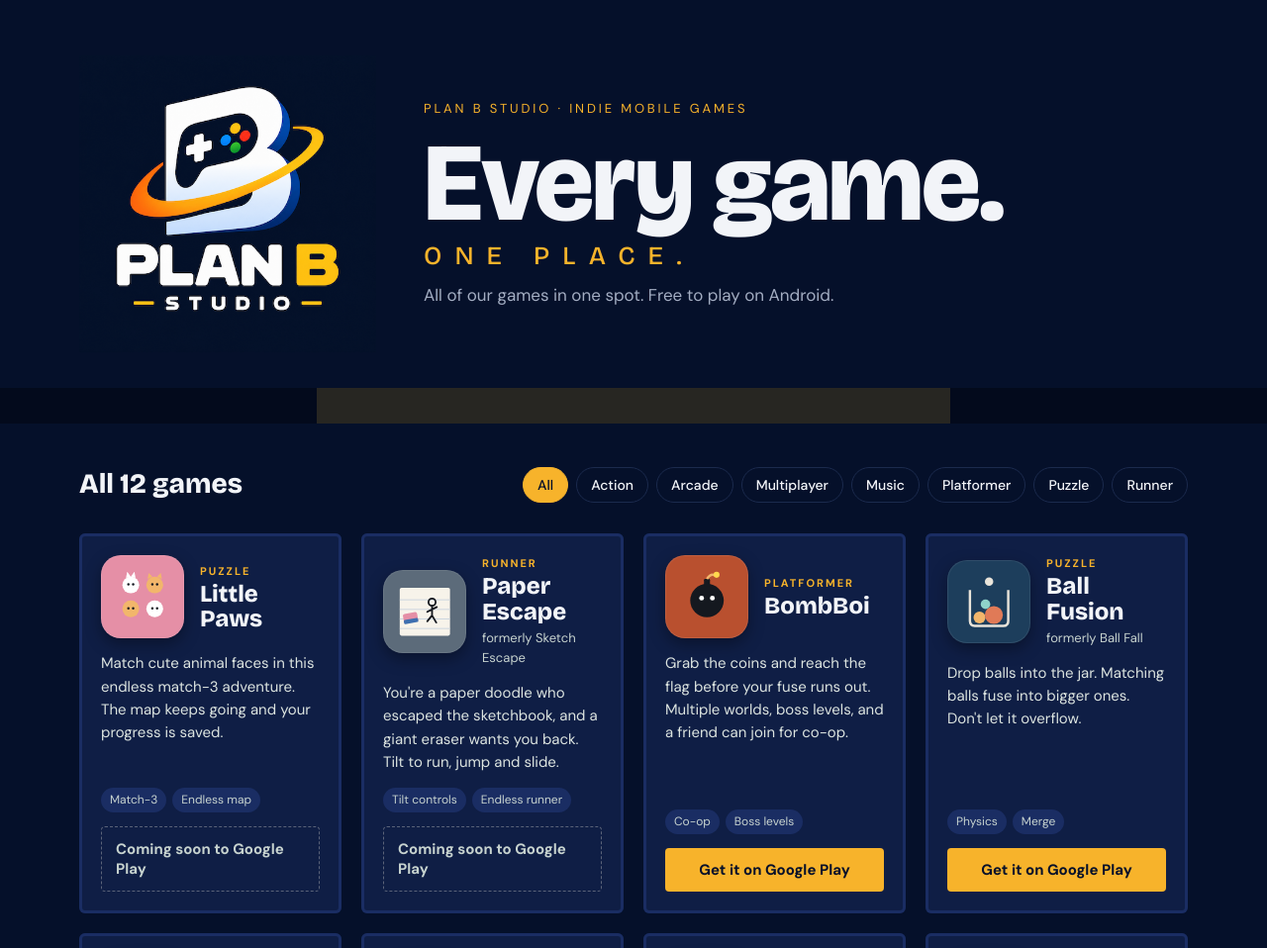
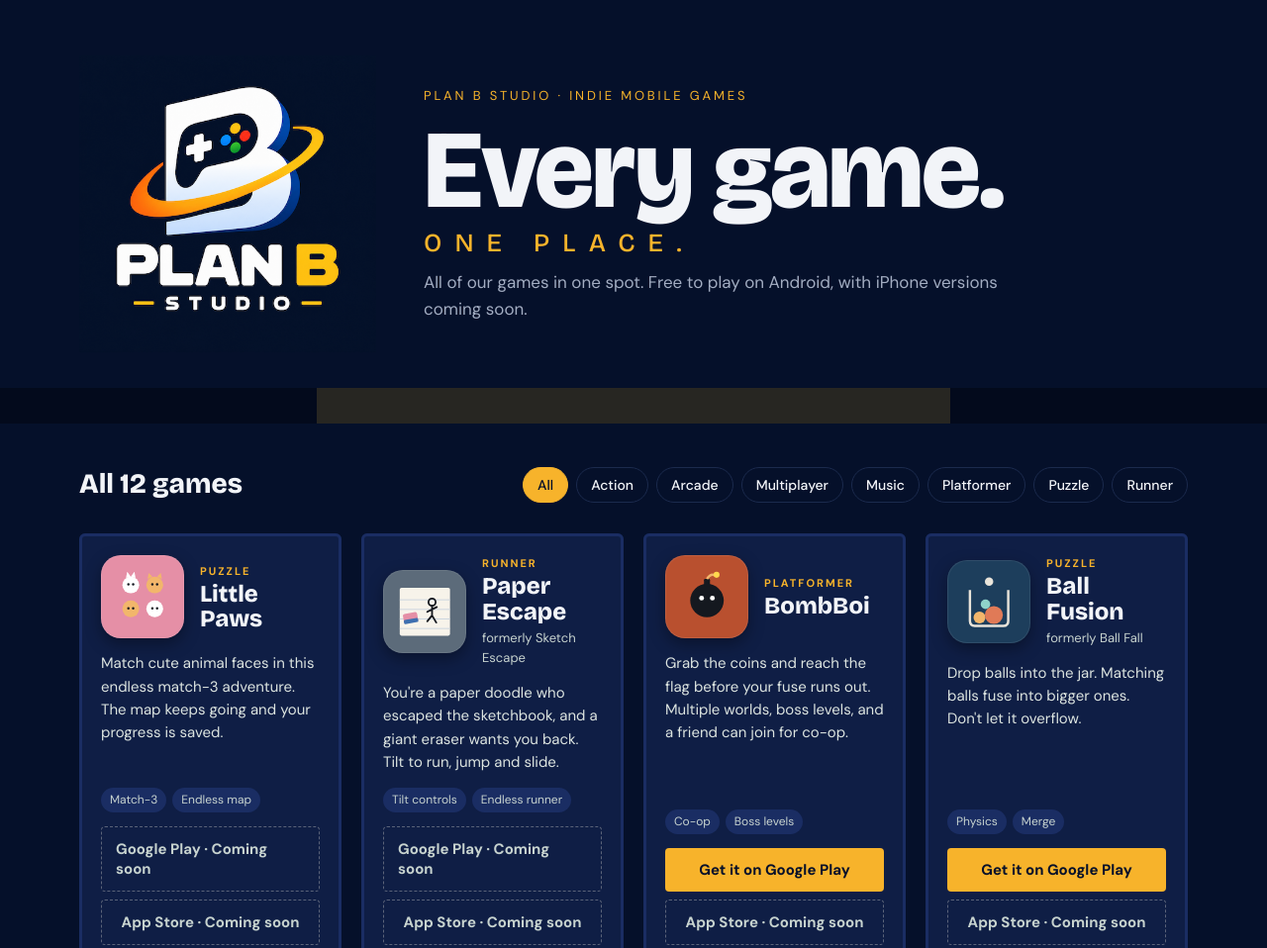
Before and after one commit to planbstudio-games/planbstudio-games.github.io, a plain HTML site: page index.html in a window 1280 px wide. Shown: the top 958 px of the page at 99% size. Drawn offline with nearby package versions, Linux system fonts and the light colour scheme.

Commit message:
Update index.html

```diff
--- a/index.html
+++ b/index.html
@@ -60,6 +60,7 @@ main{padding-block:40px 64px}
 .card p{margin:0;color:#DCE4E0;font-size:15px}
 .tags{display:flex;flex-wrap:wrap;gap:6px;margin-top:auto}
 .t{font-size:12px;padding:3px 9px;border-radius:999px;background:var(--door-deep);color:#C7D3CF}
+.btns{display:flex;flex-direction:column;gap:8px}
 .btn{display:flex;justify-content:center;align-items:center;font:700 15px var(--body);padding:12px 14px;border-radius:4px;text-decoration:none;min-height:44px}
 .btn.live{background:var(--brass);color:var(--hallway)}
 .btn.live:hover{background:var(--lamp)}
@@ -92,7 +93,7 @@ footer a{color:var(--brass)}
     <div class="brand">
       <div class="eyebrow">Plan B Studio · Indie mobile games</div>
       <h1>Every game.<small>One place.</small></h1>
-      <p>All of our games in one spot. Free to play on Android.</p>
+      <p>All of our games in one spot. Free to play on Android, with iPhone versions coming soon.</p>
     </div>
   </div>
 </section>
@@ -129,6 +130,7 @@ footer a{color:var(--brass)}
     <h3>Your ad choices</h3>
     <ul>
       <li><strong>Personalized ads:</strong> On Android, open Settings › Google › Ads (or Settings › Privacy › Ads) to delete or reset your advertising ID. Once deleted, apps can't use it for personalized ads.</li>
+      <li><strong>On iPhone and iPad:</strong> Open Settings › Privacy &amp; Security › Tracking to choose whether apps can ask to track you. If you don't allow tracking, ads in our games won't be personalized using your device's advertising identifier.</li>
       <li><strong>Consent:</strong> If you're in a region that requires consent, such as the EEA, UK or Switzerland, the game will ask before personalized ads are shown, and you can change your choice later from the game's settings.</li>
     </ul>
 
@@ -167,7 +169,7 @@ footer a{color:var(--brass)}
 
 <script>
 /* To use a real app icon, set `icon` to its image (a data: URI or a published file path).
-   To activate a store button, set `url` to the game's Google Play link. */
+   To activate a store button, set `url` to the game's Google Play link and `ios` to its App Store link. */
 const GAMES = [
   {id:"littlepaws", name:"Little Paws", genre:"Puzzle", bg:"#E58FA6", url:"", icon:"",
    blurb:"Match cute animal faces in this endless match-3 adventure. The map keeps going and your progress is saved.", tags:["Match-3","Endless map"],
@@ -217,7 +219,9 @@ function render(){
   grid.innerHTML=list.map(g=>{
     const n=GAMES.indexOf(g)+1;
     const icon=g.icon?`<img src="${esc(g.icon)}" alt="${esc(g.name)} app icon">`:`<svg viewBox="0 0 100 100" role="img" aria-label="${esc(g.name)} icon">${g.art}</svg>`;
-    const btn=g.url?`<a class="btn live" href="${esc(g.url)}" target="_blank" rel="noopener">Get it on Google Play</a>`:`<span class="btn soon">Coming soon to Google Play</span>`;
+    const play=g.url?`<a class="btn live" href="${esc(g.url)}" target="_blank" rel="noopener">Get it on Google Play</a>`:`<span class="btn soon">Google Play · Coming soon</span>`;
+    const apple=g.ios?`<a class="btn live" href="${esc(g.ios)}" target="_blank" rel="noopener">Download on the App Store</a>`:`<span class="btn soon">App Store · Coming soon</span>`;
+    const btn=`<div class="btns">${play}${apple}</div>`;
     return `<article class="card" id="${g.id}">
       <div class="top">
         <div class="icon" style="background:${g.bg}">${icon}</div>
```
